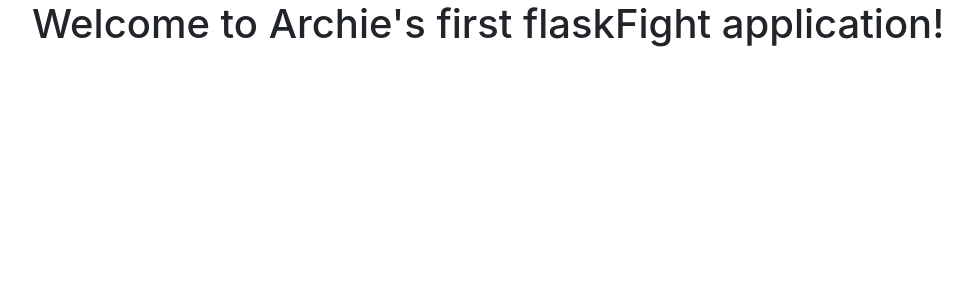
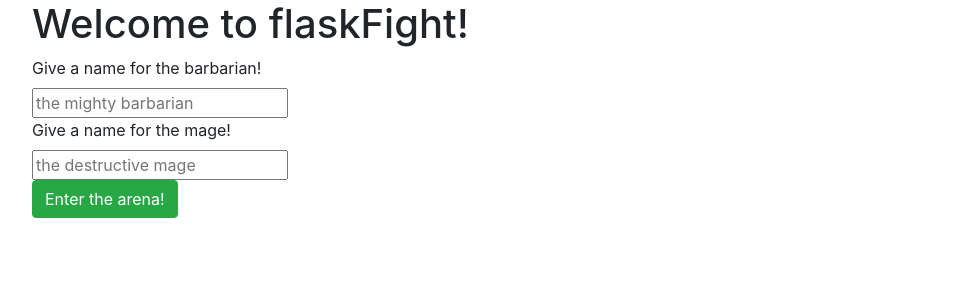
Before and after one commit to archiezgg/flaskFight, a Flask app: page / in a window 1280 px wide. Shown: the top 300 px of the page, without its empty margins (53-1025 px from the left). Run offline with Flask 2, Linux system fonts and the light colour scheme; some libraries are stand-ins or nearby versions.

Commit message:
feat(layout): add layout.html to use for other htmls

```diff
--- a/templates/index.html
+++ b/templates/index.html
@@ -1,7 +1,12 @@
 {% extends 'layout.html' %}
 
 {% block body %}
-<div class="container">
-  <h1>Welcome to Archie's first flaskFight application!</h1>
+  <h1>Welcome to flaskFight!</h1>
+  <form method="post" action="/create">
+    <label>Give a name for the barbarian!</label><br>
+    <input name="barbarian_name" placeholder="the mighty barbarian"><br>
+    <label>Give a name for the mage!</label><br>
+    <input name="mage_name" placeholder="the destructive mage"><br>
+    <button class="btn btn-success">Enter the arena!</button>
+  </form>
 {% endblock %}
-</div>
--- a/templates/layout.html
+++ b/templates/layout.html
@@ -5,7 +5,7 @@
     <title>flaskFight</title>
     <link rel="stylesheet" href="https://stackpath.bootstrapcdn.com/bootstrap/4.1.3/css/bootstrap.min.css">
   </head>
-  <body>
+  <body class="container">
     {% block body %}{% endblock %}
   </body>
 </html>
```
